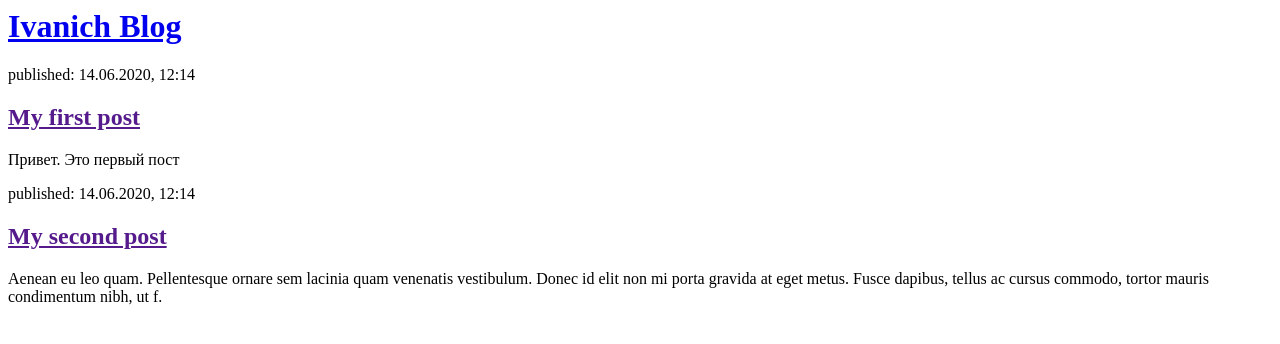
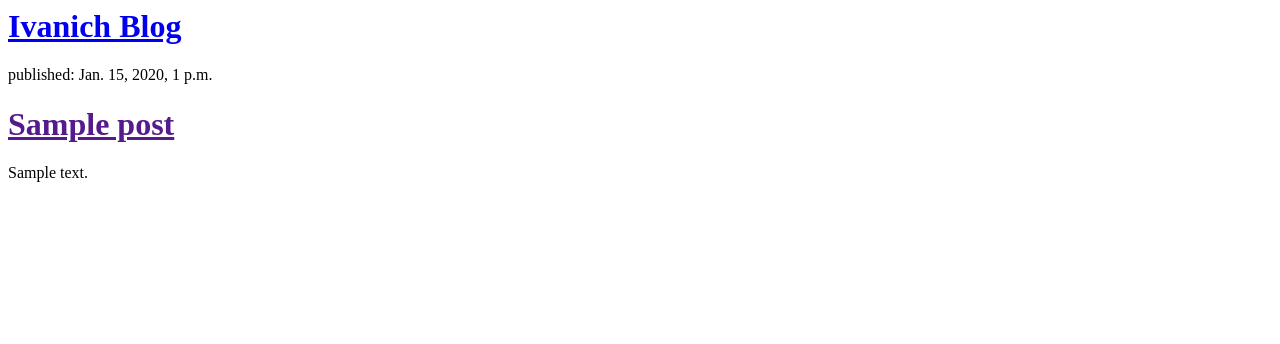
Before and after one commit to Ivanich-spb/django_stud, a Django app: template blblog/templates/blblog/post_list.html in a window 1280 px wide. Shown: the top 344 px of the page. Run offline with Django 3.2, Linux system fonts and the light colour scheme; the template is opened without the code that fills it: values that come from a table or form of the project are taken from there, others are empty; tables that the repository leaves empty hold one stand-in row (values such as "Sample post").

Commit message:
Modified templates to display posts from database

```diff
--- a/blblog/templates/blblog/post_list.html
+++ b/blblog/templates/blblog/post_list.html
@@ -7,16 +7,12 @@
             <h1><a href="/">Ivanich Blog</a></h1>
         </div>
 
-        <div>
-            <p>published: 14.06.2020, 12:14</p>
-            <h2><a href="">My first post</a></h2>
-            <p>Привет. Это первый пост</p>
-        </div>
-
-        <div>
-            <p>published: 14.06.2020, 12:14</p>
-            <h2><a href="">My second post</a></h2>
-            <p>Aenean eu leo quam. Pellentesque ornare sem lacinia quam venenatis vestibulum. Donec id elit non mi porta gravida at eget metus. Fusce dapibus, tellus ac cursus commodo, tortor mauris condimentum nibh, ut f.</p>
-        </div>
+        {% for post in posts %}
+    <div>
+        <p>published: {{ post.published_date }}</p>
+        <h1><a href="">{{ post.title }}</a></h1>
+        <p>{{ post.text|linebreaksbr }}</p>
+    </div>
+	{% endfor %}
     </body>
 </html>
--- a/blblog/views.py
+++ b/blblog/views.py
@@ -1,6 +1,9 @@
 from django.shortcuts import render
+from django.utils import timezone
+from .models import Post
 
 # Create your views here.
 
 def post_list(request):
-    return render(request, 'blblog/post_list.html', {})
+    posts = Post.object.filter(published_date__lte=timezone.now()).order_by('published_date')
+    return render(request, 'blblog/post_list.html', {'posts':posts})
```
